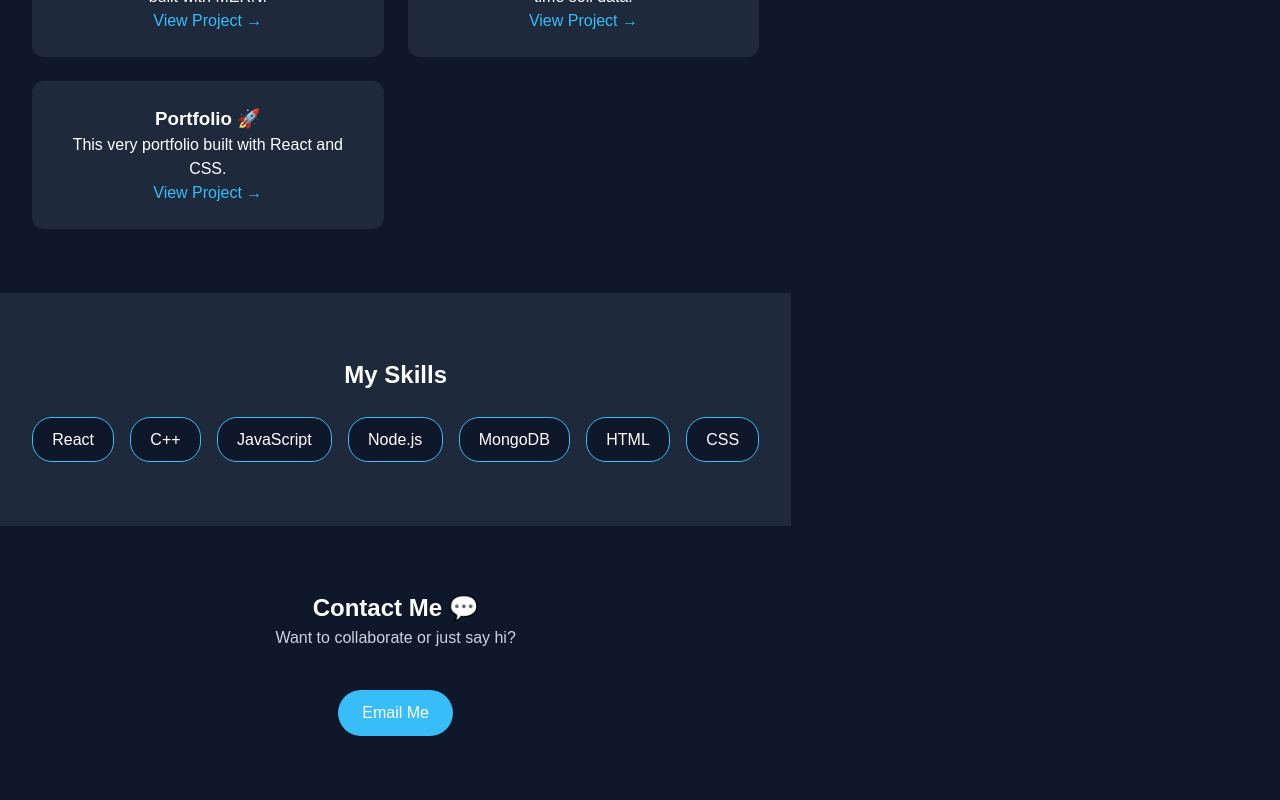
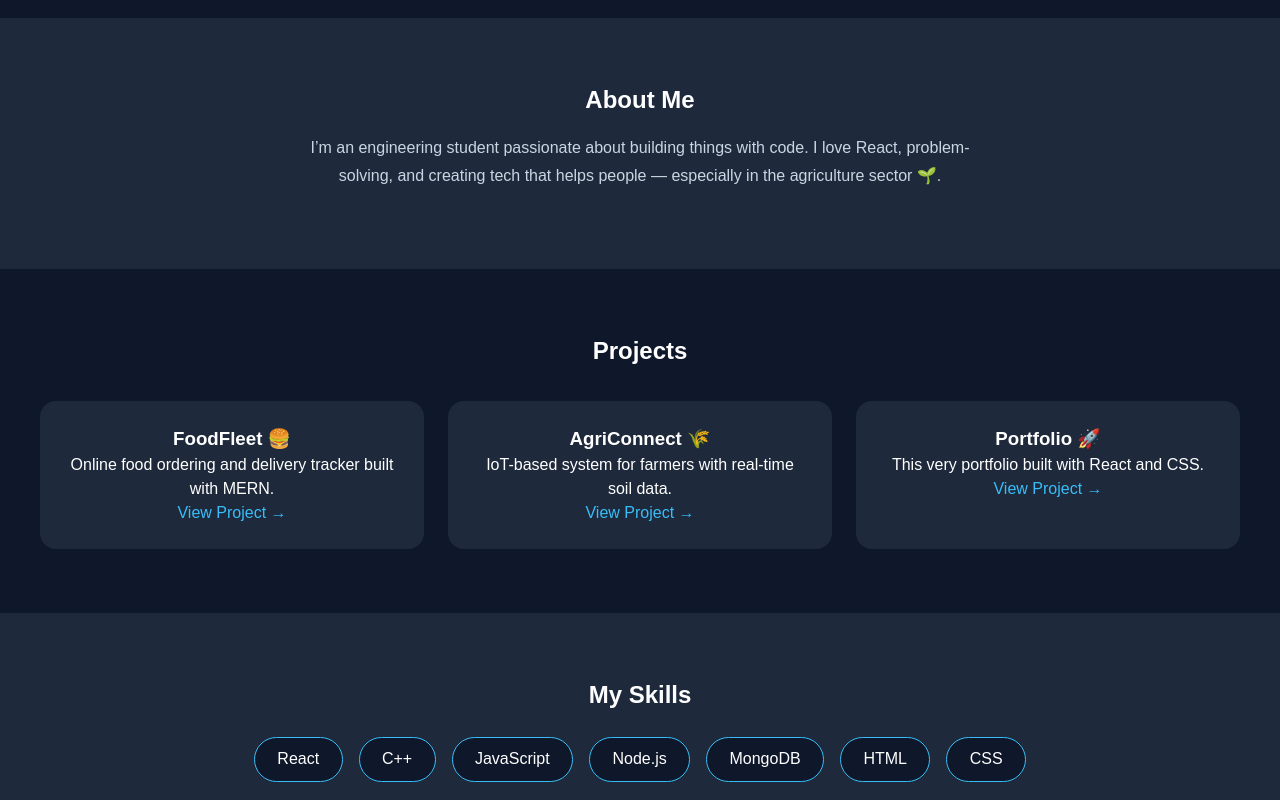
Before and after one commit to shahariyasabbir/Portfolio-react-, a React (Vite) app: page / in a window 1280 px wide. Shown: the part 840-1640 px from the top of the page. Built offline with nearby package versions, Linux system fonts and the light colour scheme.

Commit message:
Update App.css

```diff
--- a/src/App.css
+++ b/src/App.css
@@ -1,4 +1,6 @@
-/* General Styles */
+/* =====================
+   Global Reset
+===================== */
 * {
   margin: 0;
   padding: 0;
@@ -6,14 +8,36 @@
   scroll-behavior: smooth;
 }
 
-body {
+body,
+#root {
+  width: 100%;
+  overflow-x: hidden;
   font-family: "Poppins", sans-serif;
   background-color: #0f172a;
   color: white;
 }
 
-/* Navbar */
+/* =====================
+   Layout Helpers
+===================== */
+
+/* Use this ONLY to center text/content, not whole layout */
+.container {
+  max-width: 1200px; /* increased from 900px */
+  margin: 0 auto;
+  padding: 0 1.5rem;
+}
+
+/* Every section owns the full screen width */
+section {
+  width: 100%;
+}
+
+/* =====================
+   Navbar
+===================== */
 .navbar {
+  width: 100%;
   display: flex;
   justify-content: space-between;
   align-items: center;
@@ -21,6 +45,7 @@ body {
   background-color: #1e293b;
   position: sticky;
   top: 0;
+  z-index: 100;
 }
 
 .logo {
@@ -38,15 +63,21 @@ body {
 .nav-links a {
   text-decoration: none;
   color: white;
-  transition: 0.3s;
+  transition: 0.3s ease;
 }
 
 .nav-links a:hover {
   color: #38bdf8;
 }
 
-/* Hero Section */
+/* =====================
+   Hero Section
+===================== */
 .hero {
+  min-height: 100vh;
+  display: flex;
+  align-items: center;
+  justify-content: center;
   text-align: center;
   padding: 5rem 2rem;
 }
@@ -58,53 +89,60 @@ body {
 .btn {
   display: inline-block;
   margin-top: 1.5rem;
-  padding: 0.7rem 1.5rem;
+  padding: 0.75rem 1.8rem;
   background-color: #38bdf8;
   color: white;
-  border-radius: 25px;
+  border-radius: 999px;
   text-decoration: none;
-  transition: 0.3s;
+  transition: 0.3s ease;
 }
 
 .btn:hover {
   background-color: #0ea5e9;
+  transform: translateY(-2px);
 }
 
-/* About */
+/* =====================
+   About Section
+===================== */
 .about {
+  background-color: #1e293b;
+  padding: 4rem 2rem;
   text-align: center;
-  padding: 4rem 2rem;
-  background-color: #1e293b;
 }
 
 .about p {
-  max-width: 600px;
+  max-width: 700px;
   margin: 1rem auto;
   color: #cbd5e1;
+  line-height: 1.7;
 }
 
-/* Projects */
+/* =====================
+   Projects Section
+===================== */
 .projects {
   padding: 4rem 2rem;
   text-align: center;
 }
 
 .project-grid {
+  max-width: 1200px;
+  margin: 2rem auto 0;
   display: grid;
-  grid-template-columns: repeat(auto-fit, minmax(250px, 1fr));
+  grid-template-columns: repeat(auto-fit, minmax(280px, 1fr));
   gap: 1.5rem;
-  margin-top: 2rem;
 }
 
 .project-card {
   background-color: #1e293b;
   padding: 1.5rem;
-  border-radius: 12px;
-  transition: 0.3s;
+  border-radius: 16px;
+  transition: 0.3s ease;
 }
 
 .project-card:hover {
-  transform: scale(1.05);
+  transform: translateY(-6px);
 }
 
 .project-card a {
@@ -112,27 +150,30 @@ body {
   text-decoration: none;
 }
 
-/* Skills */
+/* =====================
+   Skills Section
+===================== */
 .skills {
+  background-color: #1e293b;
+  padding: 4rem 2rem;
   text-align: center;
-  padding: 4rem 2rem;
-  background-color: #1e293b;
 }
 
 .skill-list {
+  max-width: 900px;
+  margin: 1.5rem auto 0;
   display: flex;
   flex-wrap: wrap;
   justify-content: center;
   gap: 1rem;
-  margin-top: 1.5rem;
 }
 
 .skill {
   background-color: #0f172a;
   border: 1px solid #38bdf8;
-  padding: 0.6rem 1.2rem;
-  border-radius: 20px;
-  transition: 0.3s;
+  padding: 0.6rem 1.4rem;
+  border-radius: 999px;
+  transition: 0.3s ease;
 }
 
 .skill:hover {
@@ -140,18 +181,15 @@ body {
   color: #0f172a;
 }
 
-/* Contact */
+/* =====================
+   Contact Section
+===================== */
 .contact {
+  padding: 4rem 2rem;
   text-align: center;
-  padding: 4rem 2rem;
 }
 
 .contact p {
   color: #cbd5e1;
   margin-bottom: 1rem;
 }
-.container {
-  max-width: 900px;
-  margin: 0 auto;
-  padding: 20px;
-}
```
